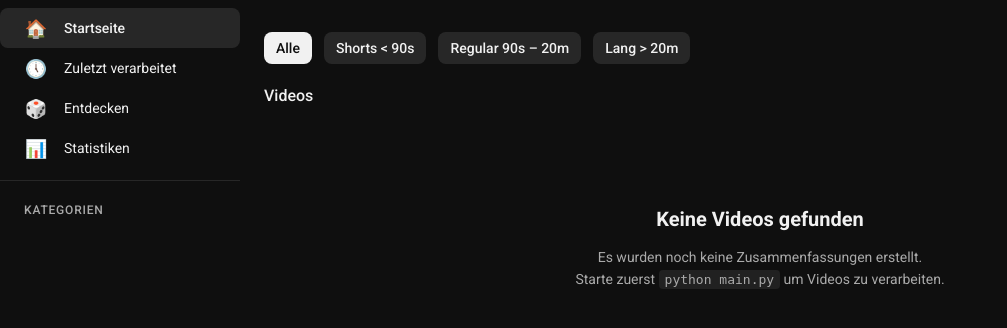
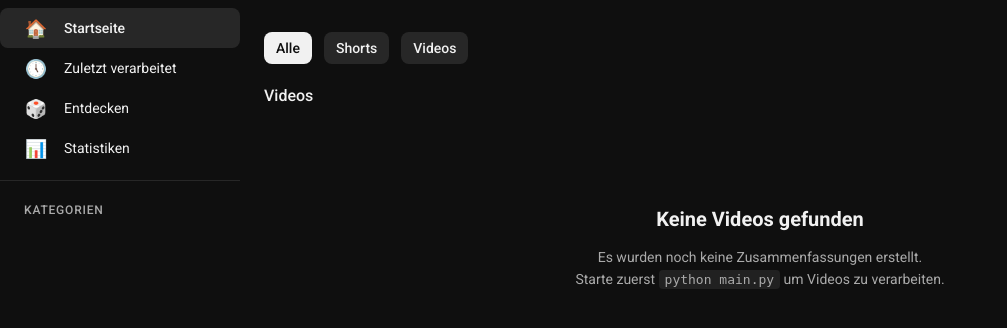
Before and after one commit to YannikMarkworth/youtube-processor, a Flask app: page / in a window 1280 px wide. Shown: the part 56-384 px from the top of the page, without its empty margins (0-1007 px from the left). Run offline with Flask 3, Linux system fonts and the light colour scheme; some libraries are stand-ins or nearby versions.

Commit message:
simplify: merge Regular + Long chips into single Videos chip
Replace "Regular 90s–20m" and "Lang >20m" length filter chips with a
single "Videos" chip (≥ 90s). apply_length_filter now accepts
length="video" instead of "regular"/"long". Three chips total:
Alle · Shorts · Videos.

https://claude.ai/code/session_01Hqo8YWnPUfW4p8xxNAvnxv

```diff
--- a/browse.py
+++ b/browse.py
@@ -335,13 +335,11 @@ def apply_filters(videos, q="", playlist="", channel="", category="", subcategor
 
 
 def apply_length_filter(videos, length="all"):
-    """Filter videos by duration category: all, short (<90s), regular (90s-20m), long (>20m)."""
+    """Filter videos by duration: all, short (<90s), video (≥90s)."""
     if length == "short":
         return [v for v in videos if parse_duration_secs(v.get("duration", "")) < 90]
-    elif length == "regular":
-        return [v for v in videos if 90 <= parse_duration_secs(v.get("duration", "")) <= 1200]
-    elif length == "long":
-        return [v for v in videos if parse_duration_secs(v.get("duration", "")) > 1200]
+    elif length == "video":
+        return [v for v in videos if parse_duration_secs(v.get("duration", "")) >= 90]
     return videos
 
 
--- a/templates/index.html
+++ b/templates/index.html
@@ -45,9 +45,8 @@
 <!-- Length filter chips -->
 <div class="chips-bar">
     <button class="chip {% if length_filter == 'all' or not length_filter %}active{% endif %}" data-length="all">Alle</button>
-    <button class="chip {% if length_filter == 'short' %}active{% endif %}" data-length="short">Shorts &lt; 90s</button>
-    <button class="chip {% if length_filter == 'regular' %}active{% endif %}" data-length="regular">Regular 90s – 20m</button>
-    <button class="chip {% if length_filter == 'long' %}active{% endif %}" data-length="long">Lang &gt; 20m</button>
+    <button class="chip {% if length_filter == 'short' %}active{% endif %}" data-length="short">Shorts</button>
+    <button class="chip {% if length_filter == 'video' %}active{% endif %}" data-length="video">Videos</button>
 </div>
 
 <!-- Shorts Shelf (only in "All" view) -->
@@ -96,10 +95,8 @@
             {% if q %} für „{{ q }}"{% endif %}
         {% elif length_filter == 'short' %}
             Shorts
-        {% elif length_filter == 'regular' %}
-            Regular Videos
-        {% elif length_filter == 'long' %}
-            Lange Videos
+        {% elif length_filter == 'video' %}
+            Videos
         {% else %}
             Videos
         {% endif %}
```
